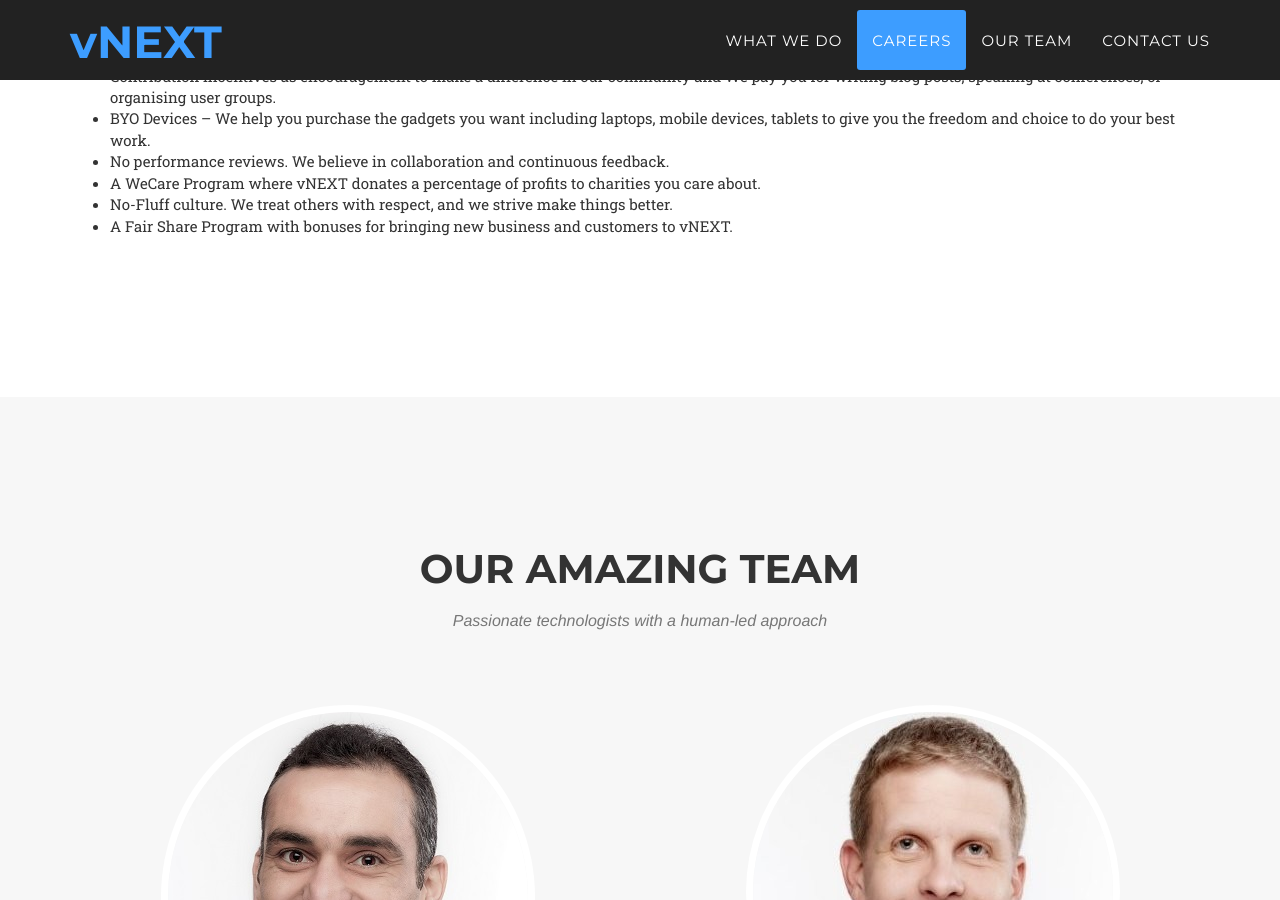
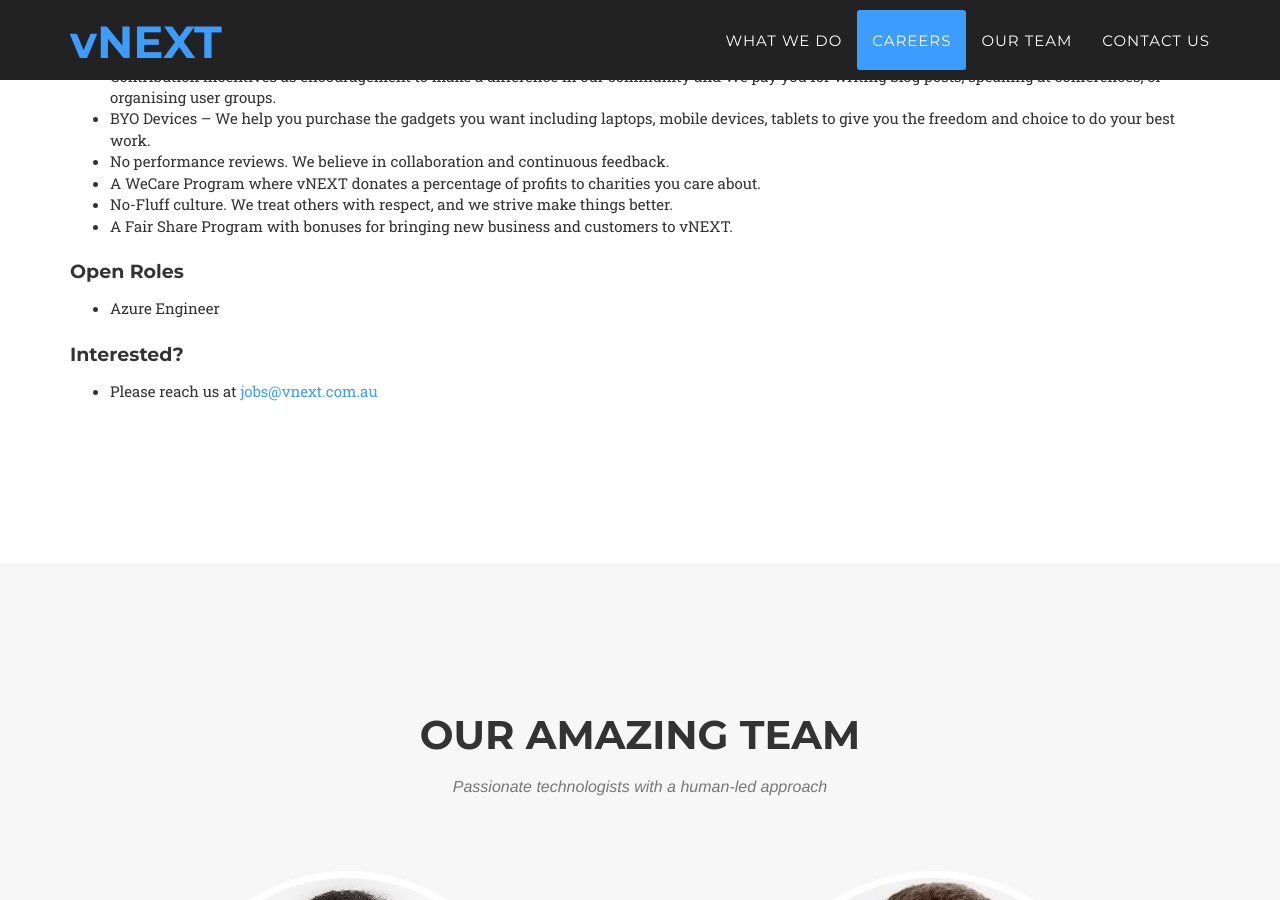
Before and after one commit to has-taiar/vnext-com-au, a Jekyll site: the page built from index.html, in a window 1280 px wide and 900 px high, scrolled down 2033 px. Built offline with Jekyll 4.4.1, drawn with Linux system fonts in a browser that asks for light colours; some web fonts are replaced.

Commit message:
added careers section

```diff
--- a/_includes/careers.html
+++ b/_includes/careers.html
@@ -28,5 +28,25 @@
                     </ul>
                 </div>
             </div>
+
+            <div class="row">
+                <div class="col-lg-12">
+                    <h4 class="careers-heading">Open Roles</h4>
+                    <ul>
+                         <li>Azure Engineer</li>
+                    </ul>
+                </div>
+            </div>
+
+            <div class="row">
+                    <div class="col-lg-12">
+                        <h4 class="careers-heading">Interested?</h4>
+                        <ul>
+                             <li>Please reach us at <a href="mailto:jobs@vnext.com.au?subject=website_jobs_enquiry">jobs@vnext.com.au</a></li>
+                        </ul>
+                    </div>
+                </div>
+
+
         </div>
     </section>
```
